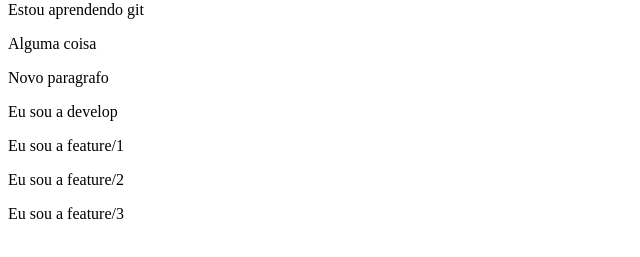
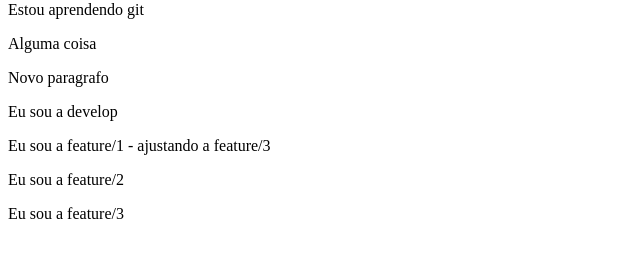
Before and after one commit to ChrisMarSilva/cms-git, a plain HTML site: page index.html in a window 1280 px wide. Shown: the part 79-336 px from the top of the page, without its empty margins (0-640 px from the left). Drawn offline with Linux system fonts and the light colour scheme.

Commit message:
#022: eu sou a feature/1 e ajustei a feature/1

```diff
--- a/index.html
+++ b/index.html
@@ -14,7 +14,7 @@
     <p>Alguma coisa</p>
     <p>Novo paragrafo</p>
     <p>Eu sou a develop</p>
-    <p>Eu sou a feature/1</p>
+    <p>Eu sou a feature/1 - ajustando a feature/3</p>
     <p>Eu sou a feature/2</p>
     <p>Eu sou a feature/3</p>
 </body>
```
